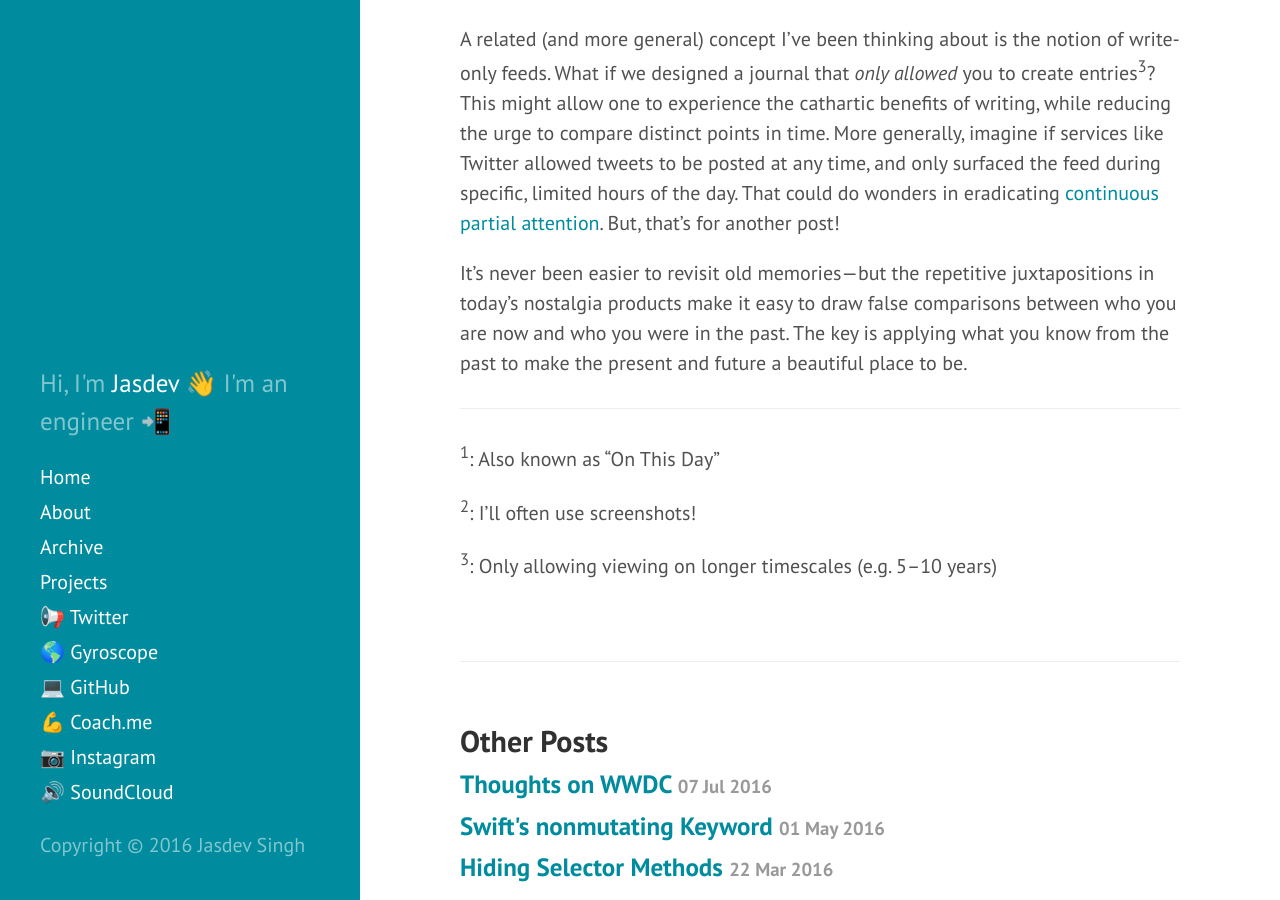
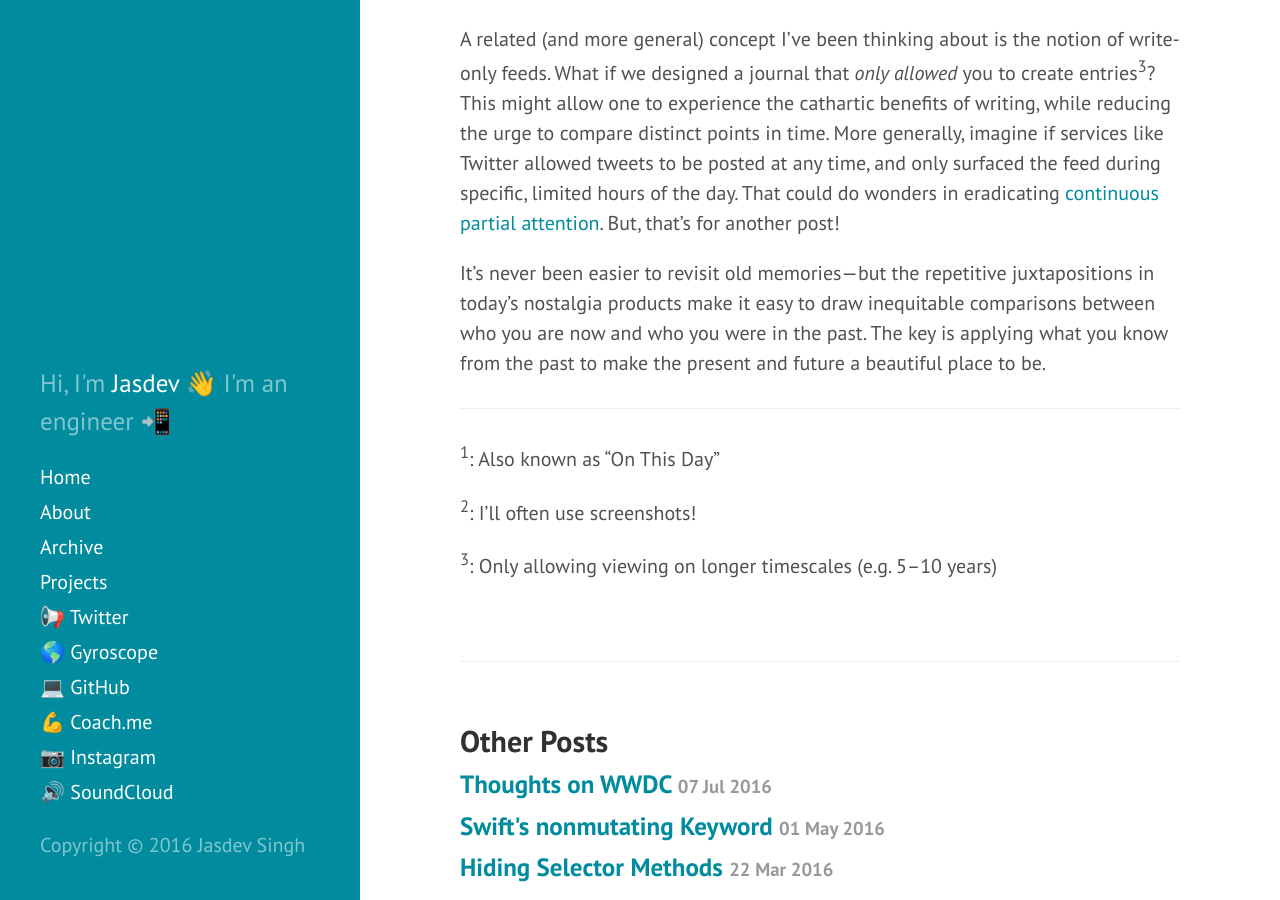
Before and after one commit to rvsrvs/jasdev.github.io, a Jekyll site: the page built from _posts/2016-8-8-nostalgia.md, in a window 1280 px wide and 900 px high, scrolled down 1693 px. Built offline with Jekyll 4.4.1, drawn with Linux system fonts in a browser that asks for light colours; some of the changed text lies outside the part shown.

Commit message:
Resolves incorrect usage of false/falsely

```diff
--- a/_posts/2016-8-8-nostalgia.md
+++ b/_posts/2016-8-8-nostalgia.md
@@ -18,7 +18,7 @@ A second-order effect of these unfair comparisons is the tendency to view favora
 
 A related (and more general) concept I've been thinking about is the notion of write-only feeds. What if we designed a journal that *only allowed* you to create entries<sup>3</sup>? This might allow one to experience the cathartic benefits of writing, while reducing the urge to compare distinct points in time. More generally, imagine if services like Twitter allowed tweets to be posted at any time, and only surfaced the feed during specific, limited hours of the day. That could do wonders in eradicating [continuous partial attention](https://en.wikipedia.org/wiki/Continuous_partial_attention). But, that's for another post!
 
-It’s never been easier to revisit old memories—but the repetitive juxtapositions in today's nostalgia products make it easy to draw false comparisons between who you are now and who you were in the past. The key is applying what you know from the past to make the present and future a beautiful place to be.
+It’s never been easier to revisit old memories—but the repetitive juxtapositions in today's nostalgia products make it easy to draw inequitable comparisons between who you are now and who you were in the past. The key is applying what you know from the past to make the present and future a beautiful place to be.
 
 ---
 
```
Also changed, not shown: other parts of _posts/2016-8-8-nostalgia.md (+1 -1 lines).
